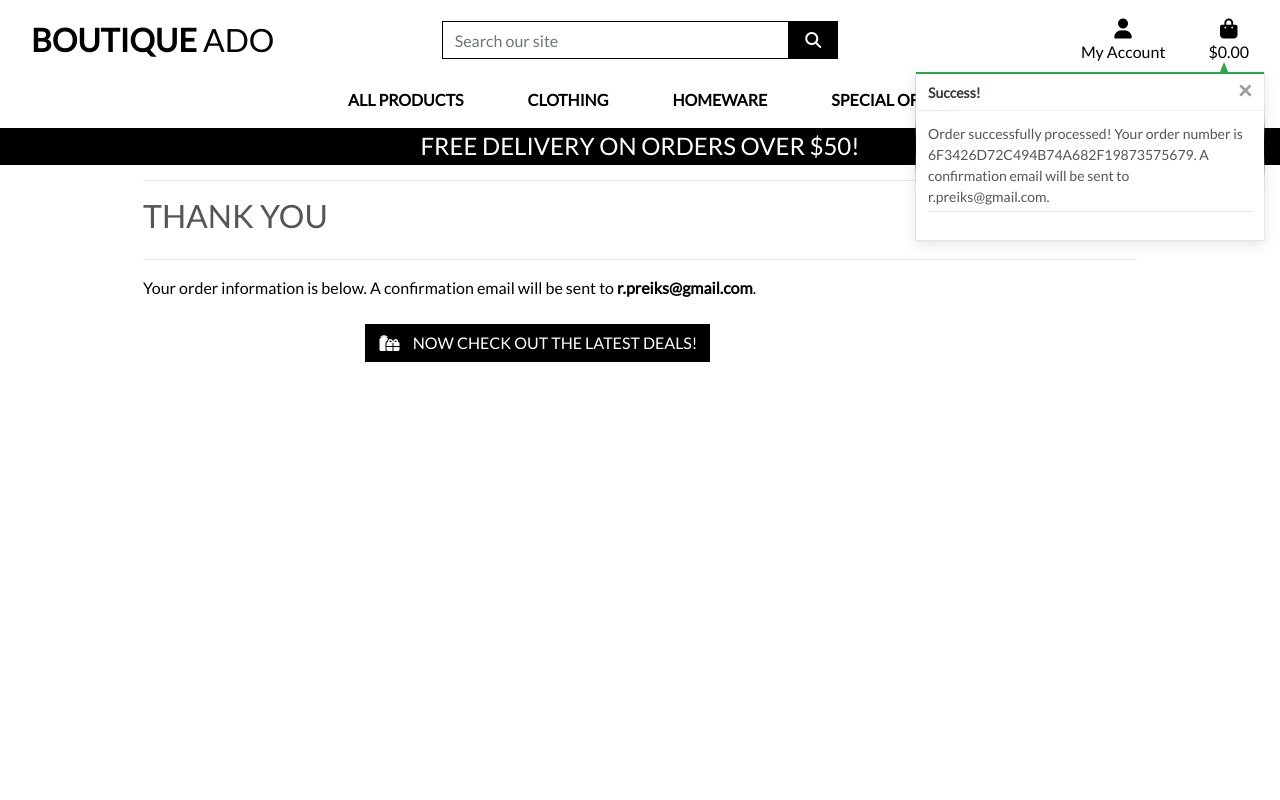
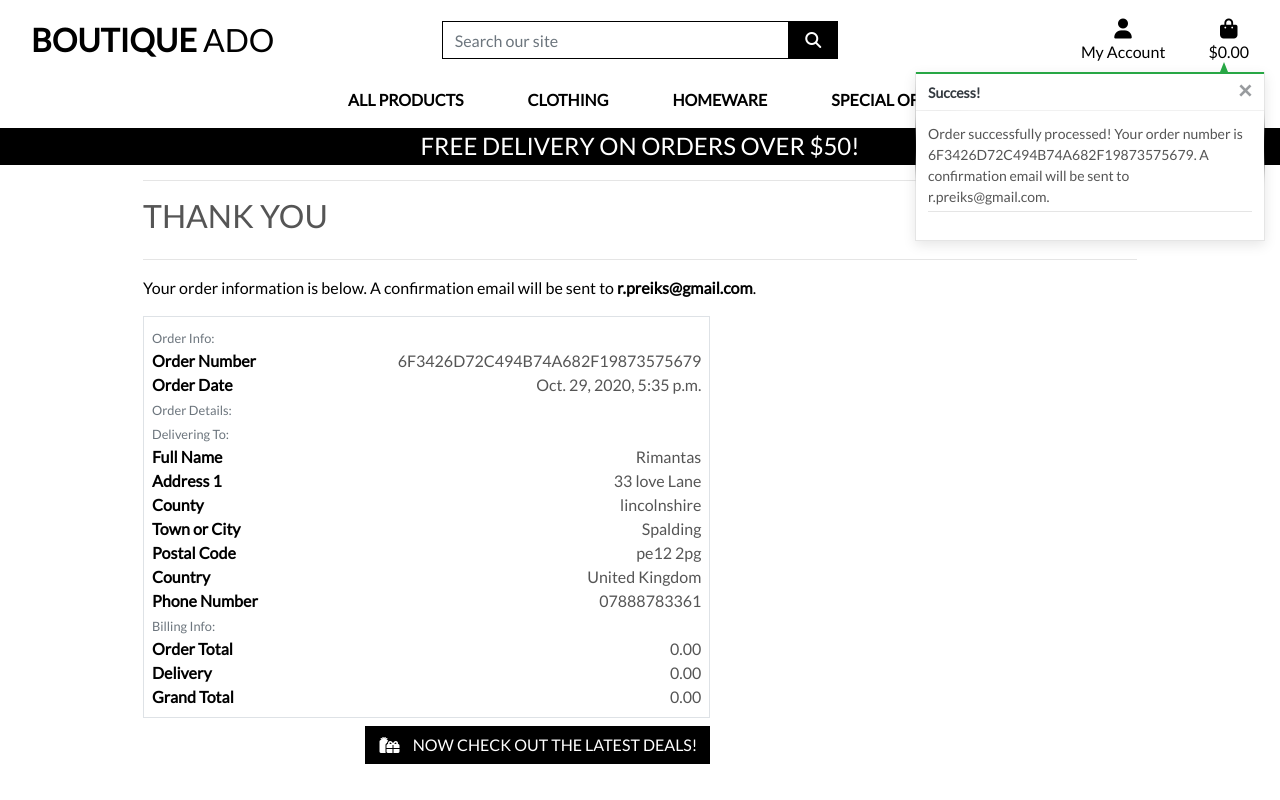
Before and after one commit to rimantascode/Bootique-ado-e, a Django app: a page that uses checkout/templates/checkout/checkout_success.html in a window 1280 px wide. Run offline with Django 3.2, Linux system fonts and the light colour scheme; data comes from the database, SQL or seed files in the repository; both versions use the stored data as it was after the commit; parts of the project's set-up code (start-up, migrations or seed data) failed here and were passed over; some libraries are stand-ins or nearby versions.

Commit message:
Added overlay icon

```diff
--- a/checkout/static/checkout/css/checkout.css
+++ b/checkout/static/checkout/css/checkout.css
@@ -35,3 +35,23 @@
     color: #000;
     border: 1px solid #000;
 }
+
+
+#loading-overlay {
+	display: none;
+	position: fixed;
+    top: 0;
+    left: 0;
+    width: 100%;
+    height: 100%;
+    background: rgba(23, 162, 184, .85);
+    z-index: 9999;
+}
+
+.loading-spinner {
+	display: flex;
+    align-items: center;
+    justify-content: center;
+    margin: 0;
+    height: 100%;
+}
--- a/checkout/static/checkout/js/stripe_elements.js
+++ b/checkout/static/checkout/js/stripe_elements.js
@@ -50,6 +50,8 @@ form.addEventListener('submit', function (ev) {
     ev.preventDefault();
     card.update({ 'disabled': true });
     $('#submit-button').attr('disabled', true);
+    $('#payment-form').fadeToggle(100);
+    $('#loading-overlay').fadeToggle(100);
     stripe.confirmCardPayment(clientSecret, {
         payment_method: {
             card: card,
@@ -65,6 +67,8 @@ form.addEventListener('submit', function (ev) {
             $(errorDiv).html(html);
             card.update({ 'disabled': false });
             $('#submit-button').attr('disabled', false);
+            $('#payment-form').fadeToggle(100);
+            $('#loading-overlay').fadeToggle(100);
         } else {
             if (result.paymentIntent.status === 'succeeded') {
                 form.submit();
--- a/checkout/templates/checkout/checkout_success.html
+++ b/checkout/templates/checkout/checkout_success.html
@@ -27,7 +27,170 @@
 	</div>
 
 	<div class="row">
-		<div class="col-12 col-lg-7"></div>
+		<div class="col-12 col-lg-7">
+			<div class="order-confirmation-wrapper p-2 border">
+				<div class="row">
+					<div class="col">
+						<small class="text-muted">Order Info:</small>
+					</div>
+				</div>
+
+				<div class="row">
+					<div class="col-12 col-md-4">
+						<p class="mb-0 text-black font-weight-bold">Order Number</p>
+					</div>
+					<div class="col-12 col-md-8 text-md-right">
+						<p class="mb-0">{{ order.order_number }}</p>
+					</div>
+				</div>
+
+				<div class="row">
+					<div class="col-12 col-md-4">
+						<p class="mb-0 text-black font-weight-bold">Order Date</p>
+					</div>
+					<div class="col-12 col-md-8 text-md-right">
+						<p class="mb-0">{{ order.date }}</p>
+					</div>
+				</div>
+
+				<div class="row">
+					<div class="col">
+						<small class="text-muted">Order Details:</small>
+					</div>
+				</div>
+
+				{% for item in order.lineitems.all %}
+				<div class="row">
+					<div class="col-12 col-md-4">
+						<p class="small mb-0 text-black font-weight-bold">
+							{{ item.product.name }}{% if item.product_size %} - Size
+							{{ item.product.size|upper }}{% endif %}
+						</p>
+					</div>
+					<div class="col-12 col-md-8 text-md-right">
+						<p class="small mb-0">{{ item.quantity }} @ ${{ item.product.price }} each</p>
+					</div>
+				</div>
+				{% endfor %}
+
+				<div class="row">
+					<div class="col">
+						<small class="text-muted">Delivering To:</small>
+					</div>
+				</div>
+
+				<div class="row">
+					<div class="col-12 col-md-4">
+						<p class="mb-0 text-black font-weight-bold">Full Name</p>
+					</div>
+					<div class="col-12 col-md-8 text-md-right">
+						<p class="mb-0">{{ order.full_name }}</p>
+					</div>
+				</div>
+
+				<div class="row">
+					<div class="col-12 col-md-4">
+						<p class="mb-0 text-black font-weight-bold">Address 1</p>
+					</div>
+					<div class="col-12 col-md-8 text-md-right">
+						<p class="mb-0">{{ order.street_address1 }}</p>
+					</div>
+				</div>
+
+				{% if order.street_address2 %}
+				<div class="row">
+					<div class="col-12 col-md-4">
+						<p class="mb-0 text-black font-weight-bold">Address 2</p>
+					</div>
+					<div class="col-12 col-md-8 text-md-right">
+						<p class="mb-0">{{ order.street_address1 }}</p>
+					</div>
+				</div>
+				{% endif %}
+
+				{% if order.county %}
+				<div class="row">
+					<div class="col-12 col-md-4">
+						<p class="mb-0 text-black font-weight-bold">County</p>
+					</div>
+					<div class="col-12 col-md-8 text-md-right">
+						<p class="mb-0">{{ order.county }}</p>
+					</div>
+				</div>
+				{% endif %}
+
+				<div class="row">
+					<div class="col-12 col-md-4">
+						<p class="mb-0 text-black font-weight-bold">Town or City</p>
+					</div>
+					<div class="col-12 col-md-8 text-md-right">
+						<p class="mb-0">{{ order.town_or_city }}</p>
+					</div>
+				</div>
+
+				{% if order.postcode %}
+				<div class="row">
+					<div class="col-12 col-md-4">
+						<p class="mb-0 text-black font-weight-bold">Postal Code</p>
+					</div>
+					<div class="col-12 col-md-8 text-md-right">
+						<p class="mb-0">{{ order.postcode }}</p>
+					</div>
+				</div>
+				{% endif %}
+
+				<div class="row">
+					<div class="col-12 col-md-4">
+						<p class="mb-0 text-black font-weight-bold">Country</p>
+					</div>
+					<div class="col-12 col-md-8 text-md-right">
+						<p class="mb-0">{{ order.country }}</p>
+					</div>
+				</div>
+
+				<div class="row">
+					<div class="col-12 col-md-4">
+						<p class="mb-0 text-black font-weight-bold">Phone Number</p>
+					</div>
+					<div class="col-12 col-md-8 text-md-right">
+						<p class="mb-0">{{ order.phone_number }}</p>
+					</div>
+				</div>
+
+				<div class="row">
+					<div class="col">
+						<small class="text-muted">Billing Info:</small>
+					</div>
+				</div>
+
+				<div class="row">
+					<div class="col-12 col-md-4">
+						<p class="mb-0 text-black font-weight-bold">Order Total</p>
+					</div>
+					<div class="col-12 col-md-8 text-md-right">
+						<p class="mb-0">{{ order.order_total }}</p>
+					</div>
+				</div>
+
+				<div class="row">
+					<div class="col-12 col-md-4">
+						<p class="mb-0 text-black font-weight-bold">Delivery</p>
+					</div>
+					<div class="col-12 col-md-8 text-md-right">
+						<p class="mb-0">{{ order.delivery_cost }}</p>
+					</div>
+				</div>
+
+				<div class="row">
+					<div class="col-12 col-md-4">
+						<p class="mb-0 text-black font-weight-bold">Grand Total</p>
+					</div>
+					<div class="col-12 col-md-8 text-md-right">
+						<p class="mb-0">{{ order.grand_total }}</p>
+					</div>
+				</div>
+			</div>
+		</div>
 	</div>
 	<div class="row">
 		<div class="col-12 col-lg-7 text-right">
```
Also changed, not shown: checkout/templates/checkout/checkout.html (+8 -0 lines), db.sqlite3.
